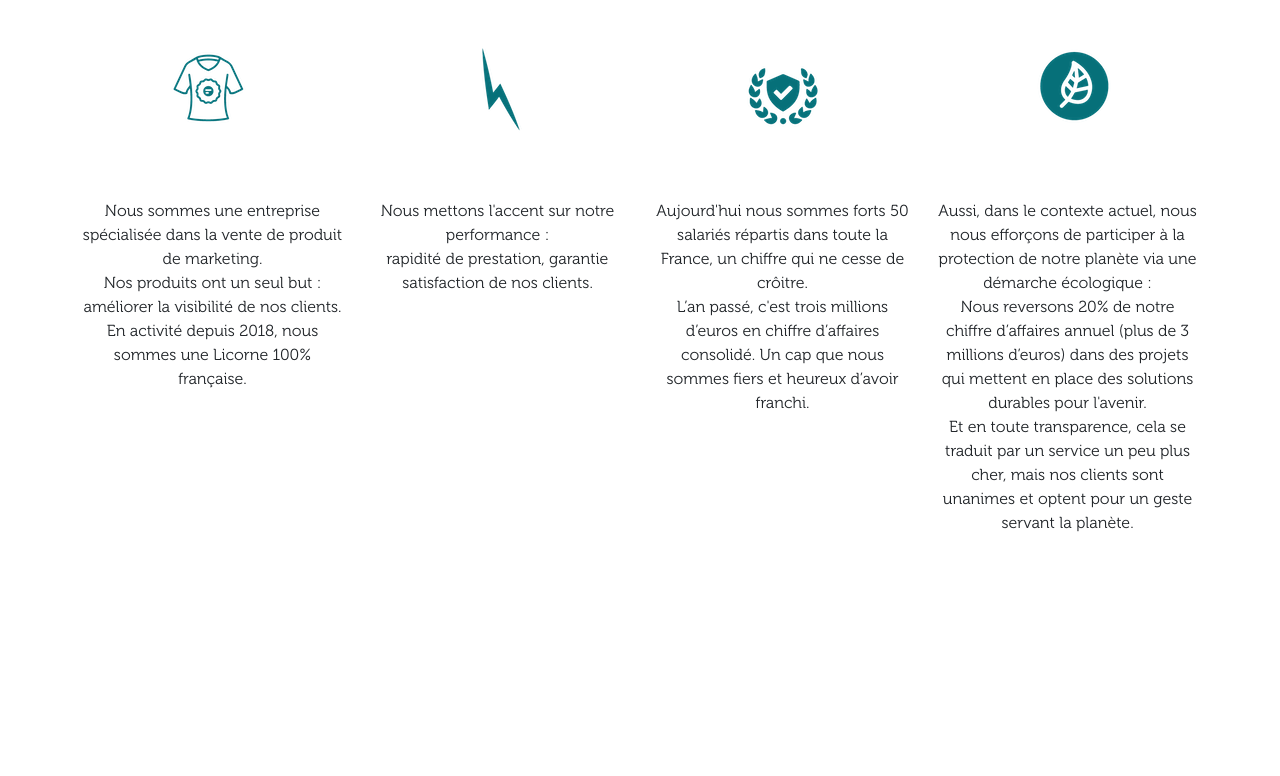
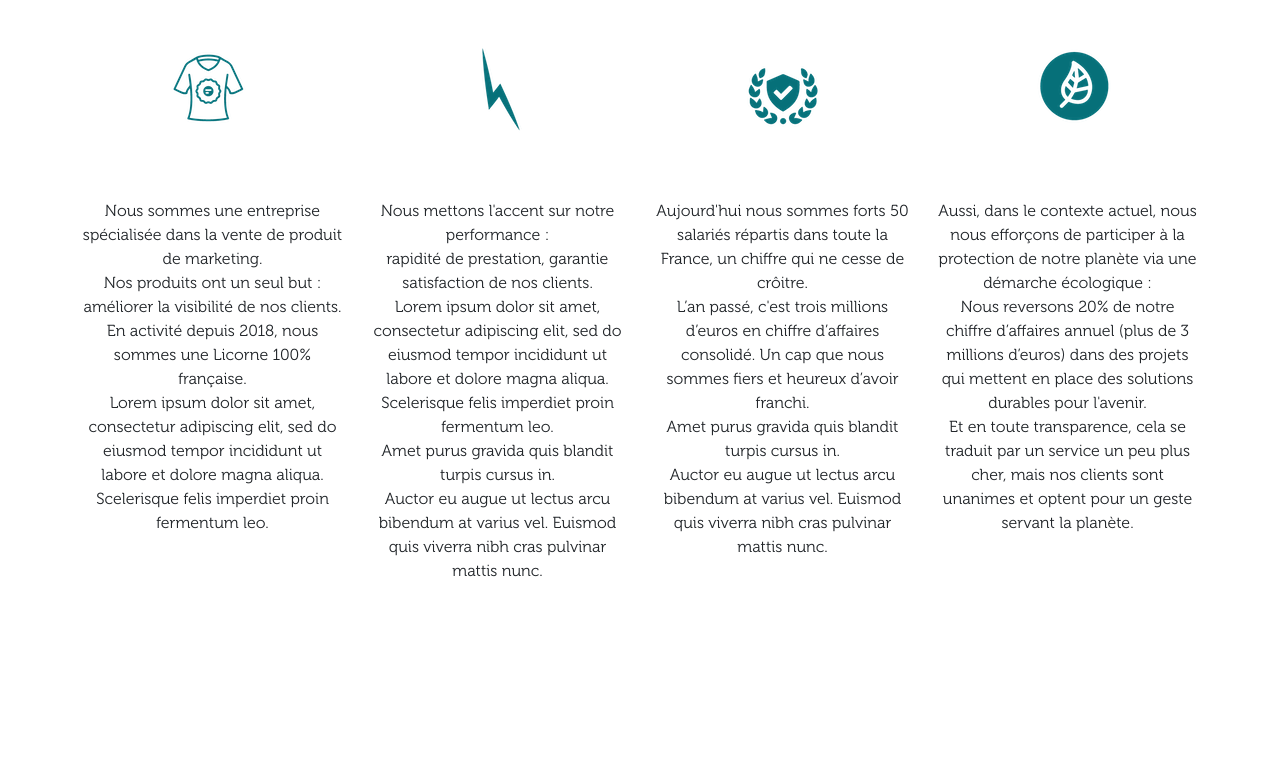
Before and after one commit to Thomas-N-GEORGE/Ventalis, a Django app: page /about/ in a window 1280 px wide. Shown: the part 443-1219 px from the top of the page. Run offline with Django 4.2, Linux system fonts and the light colour scheme; parts of the project's set-up code (start-up, migrations or seed data) failed here and were passed over; some libraries are stand-ins or nearby versions.

Commit message:
Lorem Ipsum in about page.

```diff
--- a/ventashop/templates/ventashop/about.html
+++ b/ventashop/templates/ventashop/about.html
@@ -34,7 +34,9 @@
                     <p class="fs-6">
                         Nous sommes une entreprise spécialisée dans la vente de produit de marketing. <br>
                         Nos produits ont un seul but : améliorer la visibilité de nos clients. <br>
-                        En activité depuis 2018, nous sommes une Licorne 100% française.
+                        En activité depuis 2018, nous sommes une Licorne 100% française.<br>
+                        Lorem ipsum dolor sit amet, consectetur adipiscing elit, sed do eiusmod tempor incididunt ut labore et dolore magna aliqua. <br>
+                        Scelerisque felis imperdiet proin fermentum leo.
                     </p>
                 </div>
             </div>
@@ -47,7 +49,11 @@
                 <div>
                     <p>
                         Nous mettons l'accent sur notre performance : <br>
-                        rapidité de prestation, garantie satisfaction de nos clients.
+                        rapidité de prestation, garantie satisfaction de nos clients.<br>
+                        Lorem ipsum dolor sit amet, consectetur adipiscing elit, sed do eiusmod tempor incididunt ut labore et dolore magna aliqua. <br>
+                        Scelerisque felis imperdiet proin fermentum leo. <br>
+                        Amet purus gravida quis blandit turpis cursus in. <br>
+                        Auctor eu augue ut lectus arcu bibendum at varius vel. Euismod quis viverra nibh cras pulvinar mattis nunc.
                     </p>
                 </div>
             </div>
@@ -60,7 +66,9 @@
                 <div>
                     <p>
                         Aujourd'hui nous sommes forts 50 salariés répartis dans toute la France, un chiffre qui ne cesse de crôitre. <br>
-                        L’an passé, c'est trois millions d’euros en chiffre d’affaires consolidé. Un cap que nous sommes fiers et heureux d’avoir franchi.
+                        L’an passé, c'est trois millions d’euros en chiffre d’affaires consolidé. Un cap que nous sommes fiers et heureux d’avoir franchi. <br>
+                        Amet purus gravida quis blandit turpis cursus in. <br>
+                        Auctor eu augue ut lectus arcu bibendum at varius vel. Euismod quis viverra nibh cras pulvinar mattis nunc.
                     </p>
                 </div>
             </div>
```
